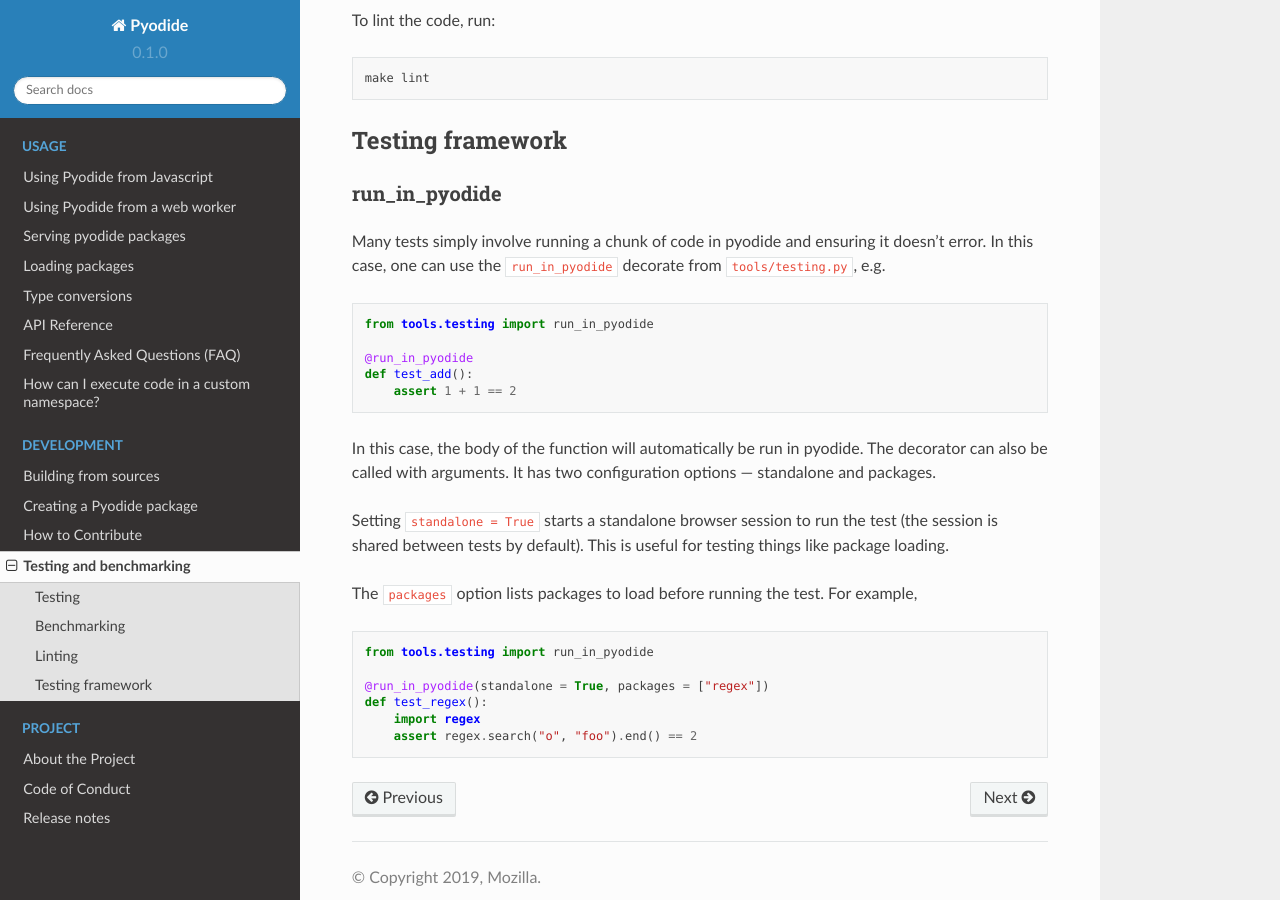
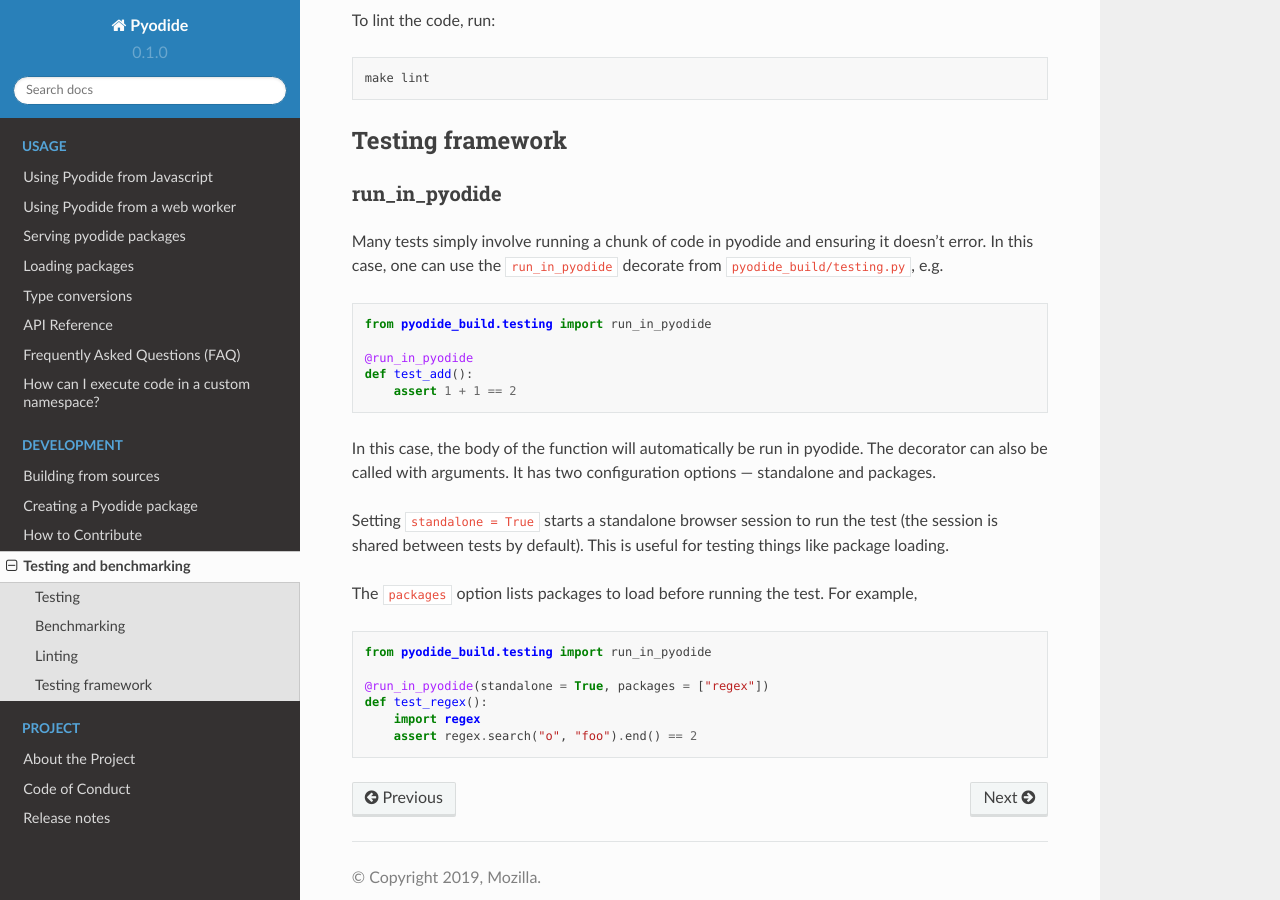
Before and after one commit to pyodide/pyodide, a Sphinx documentation site: the page built from docs/testing.md, in a window 1280 px wide and 900 px high, scrolled down 1450 px. Built offline with Sphinx 7.4.7 and the Read the Docs theme 2.0.0, drawn with Linux system fonts in a browser that asks for light colours; the version number is read from the project's files by our own code.

Commit message:
Minor documentation fixes

````diff
--- a/docs/testing.md
+++ b/docs/testing.md
@@ -77,10 +77,10 @@
 ### run_in_pyodide
 Many tests simply involve running a chunk of code in pyodide and ensuring it
 doesn't error. In this case, one can use the `run_in_pyodide` decorate from
-`tools/testing.py`, e.g.
+`pyodide_build/testing.py`, e.g.
 
 ```python
-from tools.testing import run_in_pyodide
+from pyodide_build.testing import run_in_pyodide
 
 @run_in_pyodide
 def test_add():
@@ -97,7 +97,7 @@
 The `packages` option lists packages to load before running the test. For
 example,
 ```python
-from tools.testing import run_in_pyodide
+from pyodide_build.testing import run_in_pyodide
 
 @run_in_pyodide(standalone = True, packages = ["regex"])
 def test_regex():
````
